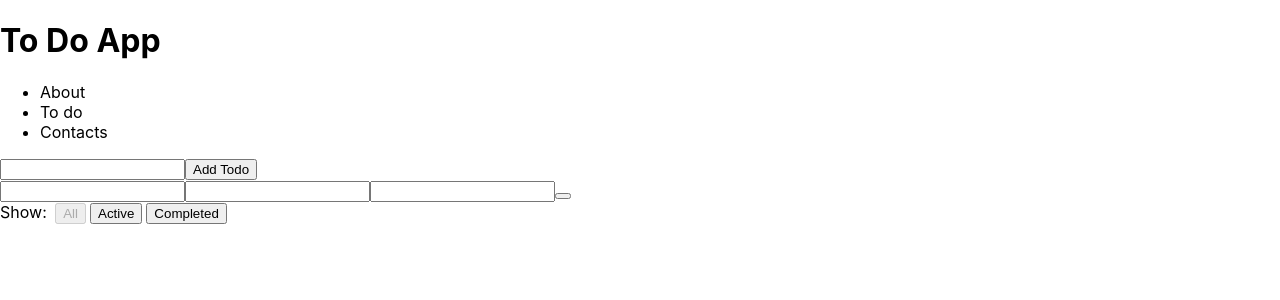
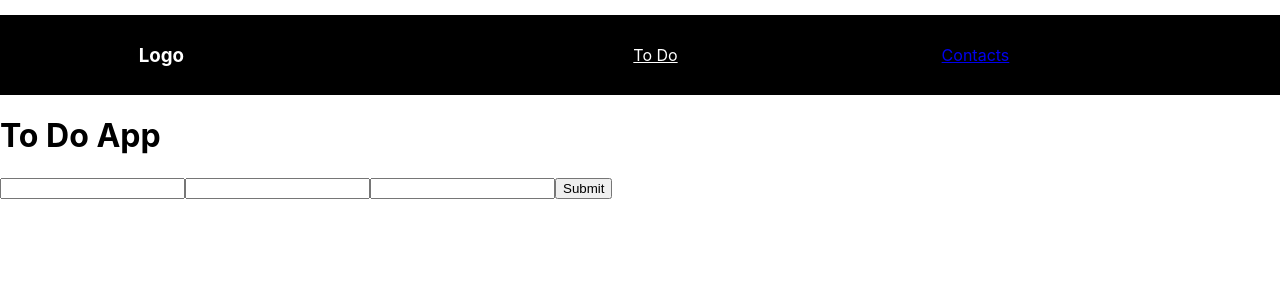
Before and after one commit to prodigos/project3TodoRedux, a React (Create React App) app in the folder todoredux/: page / in a window 1280 px wide. Shown: the top 300 px of the page. Built offline with nearby package versions, Linux system fonts and the light colour scheme.

Commit message:
added and styled navbar, added react router, contacts not working

```diff
--- a/todoredux/package.json
+++ b/todoredux/package.json
@@ -9,6 +9,7 @@
     "react": "^16.14.0",
     "react-dom": "^16.14.0",
     "react-redux": "^7.2.1",
+    "react-router-dom": "^5.2.0",
     "react-scripts": "3.4.3",
     "redux": "^4.0.5"
   },
--- a/todoredux/src/App.js
+++ b/todoredux/src/App.js
@@ -1,25 +1,32 @@
 import React from "react";
 import Footer from "../src/Components/Footer";
-import VisibleTodoList from '../src/containers/VisibleTodoList'
+import VisibleTodoList from "../src/containers/VisibleTodoList";
 import TodoList from "../src/Components/TodoList";
 import TodoForm from "./Components/TodoForm.js";
 import Contacts from "./Components/Contacts.js";
 import Nav from "./Components/NavBar";
-
+import { BrowserRouter as Router, Switch, Route } from "react-router-dom";
 
 function App() {
+  return (
+    <Router>
+      <div className="App">
+        <Nav />
+        <h1>To Do App</h1>
+        <Switch>
+          <Route path="./todoform" component={TodoForm} />
+          <Route path="./todoform" component={TodoList} />
+          <Route path="./todoform" component={Footer} />
+          <Route path="./todoform" component={VisibleTodoList}/>
 
-
-  return (
-    <div className="App">
-    <h1>To Do App</h1>
-    <Nav />
-    <VisibleTodoList />
-      <TodoList />
-      <TodoForm />
-      <Contacts />
-    <Footer />
-    </div>
+          {/* <Route path="./contacts" component={Contacts} /> */}
+          {/* <TodoList /> */}
+          {/* <Footer /> */}
+          <Contacts/>
+        {/* <VisibleTodoList /> */}
+        </Switch>
+      </div>
+    </Router>
   );
 }
 
--- a/todoredux/src/Components/Contacts.js
+++ b/todoredux/src/Components/Contacts.js
@@ -6,7 +6,7 @@ const Contacts = () => {
       <input type="text" />
       <input type="text" />
       <input type="text" />
-      <button type="submit" />
+      <button type="submit" value="submit" placeholder="submit">Submit</button>
     </form>
   );
 };
--- a/todoredux/src/Components/NavBar.js
+++ b/todoredux/src/Components/NavBar.js
@@ -1,12 +1,28 @@
 import React from "react";
+import { Link } from "react-router-dom";
+import "../../src/index.css";
 
-const Nav = () => {
+const navStyle = {
+    color: 'white'
+}
+
+
+const Nav = (props) => {
   return (
-    <ul>
-      <li>About</li>
-      <li>To do</li>
-      <li>Contacts</li>
-    </ul>
+   <nav>
+   <h3>Logo</h3>
+   <ul className="nav-links">
+   <Link style={navStyle} to="/todo">
+       <li>To Do</li>
+
+   </Link>
+       <Link to="/contacts">
+       <li>Contacts</li>
+
+       </Link>
+   </ul>
+
+   </nav>
   );
 };
 
--- a/todoredux/src/index.css
+++ b/todoredux/src/index.css
@@ -11,3 +11,21 @@ code {
   font-family: source-code-pro, Menlo, Monaco, Consolas, 'Courier New',
     monospace;
 }
+
+nav {
+  margin-top: 15px;
+  display : flex;
+  justify-content: space-around;
+  align-items: center;
+  min-height: 10vh;
+  background-color: black;
+  color: white;
+}
+.nav-links {
+  width: 50%;
+  display: flex;
+  justify-content: space-around;
+  align-items: center;
+  list-style: none;
+
+}
```
Also changed, not shown: 1 other file (tests, documents, lock files or other folders).
